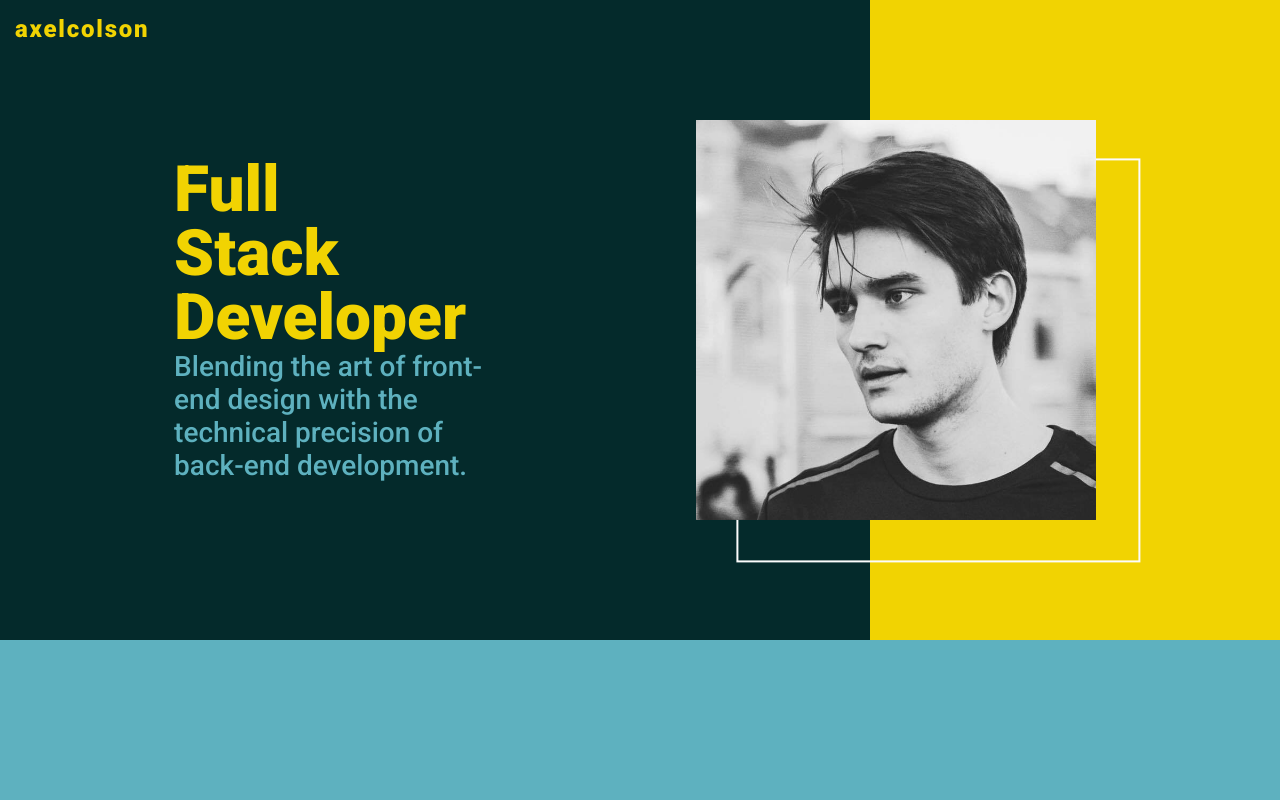
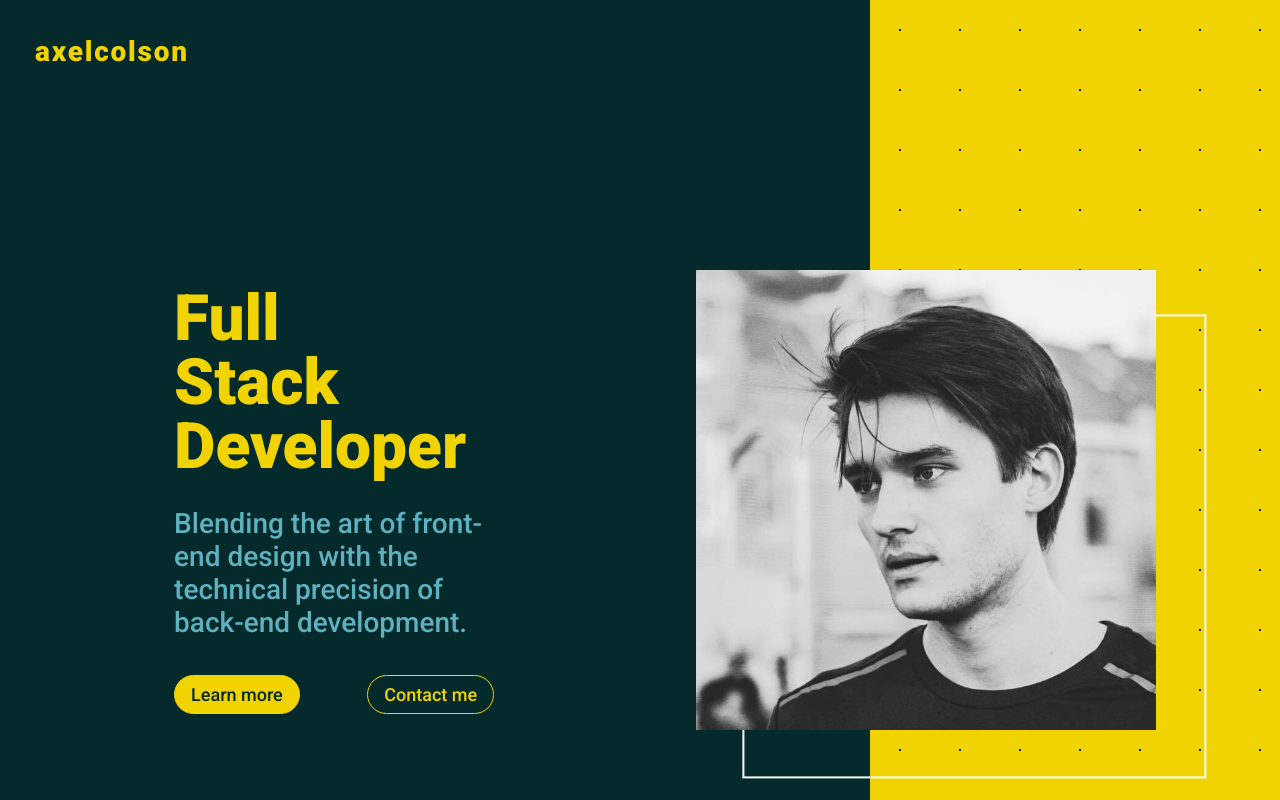
Before and after one commit to axelcolson/my-portfolio, a React (Create React App) app: page / in a window 1280 px wide. Shown: the top 800 px of the page. Built offline with nearby package versions, Linux system fonts and the light colour scheme.

Commit message:
Made some css changes to the Header

```diff
--- a/src/App.css
+++ b/src/App.css
@@ -26,6 +26,8 @@ html {
 
 :root {
   --main-dark-color: #042A2B;
+  --main-dark-background: #1d3f40;
+  --main-light-background: #cdd4d5;
   --main-light-color: #F1D302;
-  --main-background: #5EB1BF;
+  --main-text: #5EB1BF;
 }
--- a/src/components/Header.tsx
+++ b/src/components/Header.tsx
@@ -14,16 +14,22 @@ const Header: React.FC<HeaderProps> = (props) => {
 
   return (
     <header className="header">
+      <div id='header-container'>
         <a href="#" id='home-btn'>axelcolson</a>
         <div id='left-side-header'>
           <div id='left-side-container'>
               <h1 id='job-title'>Full Stack Developer</h1>
               <p id='job-sub-p'>Blending the art of front-end design with the technical precision of back-end development.</p>
+              <div id='button-container'>
+                <a href='#' className='header-button' id='learn-more-btn-header'>Learn more</a>
+                <a href='#' className='header-button' id='contact-me-btn-header'>Contact me</a>
+              </div>
               <div id='profile-img-container'></div>
               <div id='floating-square'></div>
           </div>
         </div>
         <div id='right-side-header'></div>
+      </div>
     </header>
 
   );
--- a/src/stylesheets/Header.css
+++ b/src/stylesheets/Header.css
@@ -1,23 +1,35 @@
 .header {
-  display: flex;
-  flex-direction: row;
-  justify-content: center;
   width: 100%;
   height: 100vh; /* Full height */
   box-sizing: border-box;
   position: relative;
-  background-color: var(--main-background);
+  background-color: var(--main-dark-background);
+}
+
+#header-container{
+  display: flex;
+  flex-direction: row;
+  justify-content: center;
+  height: 100rem;
 }
 
 #left-side-header {
   width: 68%;
-  height: 64rem;
   background-color: var(--main-dark-color);
   position: relative;
   display: flex;
   justify-content: center;
   align-items: center;
 }
+
+
+#right-side-header {
+  width: 32%;
+  background-color: var(--main-light-color);
+  background-image: radial-gradient(var(--main-dark-color) 1px, transparent 0);
+  background-size: 6rem 6rem;
+}
+
 
 #left-side-container {
   width: 60%;
@@ -30,9 +42,9 @@
   position: absolute;
   letter-spacing: 0.18rem;
   font-weight: 600;
-  top: 1.5rem;
-  left: 1.5rem;
-  font-size: 2.4rem;
+  top: 3.5rem;
+  left: 3.5rem;
+  font-size: 2.8rem;
   text-decoration: none;
   z-index: 11;
 }
@@ -49,12 +61,60 @@
   font-size: 2.8rem;
   text-align: left;
   width: 64%;
-  color:var(--main-background);
+  color:var(--main-text);
+  margin-top: 2.8rem;
+  margin-bottom: 3.6rem;
 }
 
+#button-container{
+  display: flex;
+  flex-direction: row;
+  justify-content: space-between;
+  align-items: center;
+  margin-right: auto;
+  width: 32rem;
+
+}
+
+.header-button {
+  padding: 0.8rem 1.6rem;
+  border: 1px solid var(--main-light-color);
+  text-decoration: none;
+  font-size: 1.8rem;
+  border-radius: 12rem;
+  transition: ease-in 0.3s;
+}
+
+.header-button:hover{
+  background-color: var(--main-light-color);
+  color: var(--main-dark-color);
+}
+
+#learn-more-btn-header{
+  background-color: var(--main-light-color);
+  color: var(--main-dark-color);
+}
+
+#learn-more-btn-header:hover{
+  background-color: var(--main-dark-color);
+  color: var(--main-light-color);
+}
+
+#contact-me-btn-header{
+  background-color: var(--main-dark-color);
+  color: var(--main-light-color);
+}
+
+#contact-me-btn-header:hover{
+
+  background-color: var(--main-light-color);
+  color: var(--main-dark-color);
+}
+
+
 #profile-img-container {
-  width: 40rem;
-  height: 40rem;
+  width: 46rem;
+  height: 46rem;
   background-image: url("../assets/header-profile.jpg");
   background-size: cover;
   background-position: center;
@@ -68,18 +128,11 @@
 
 #floating-square {
   position: absolute;
-  width: 40rem;
-  height: 40rem;
+  width: 46rem;
+  height: 46rem;
   border: 2px solid #FCFCFC; /* Set the background color of the square */
   top: 50%; /* Center the image vertically */
   left: 100%; /* Move the image to the right edge of the left-side-header */
   transform: translate(10%, -40%);
   z-index: 1; /* Ensure the square is behind the profile image */
 }
-
-
-#right-side-header {
-  width: 32%;
-  height: 64rem;
-  background-color: var(--main-light-color);
-}
```
Lines whose indentation alone changed are shown as unchanged.
